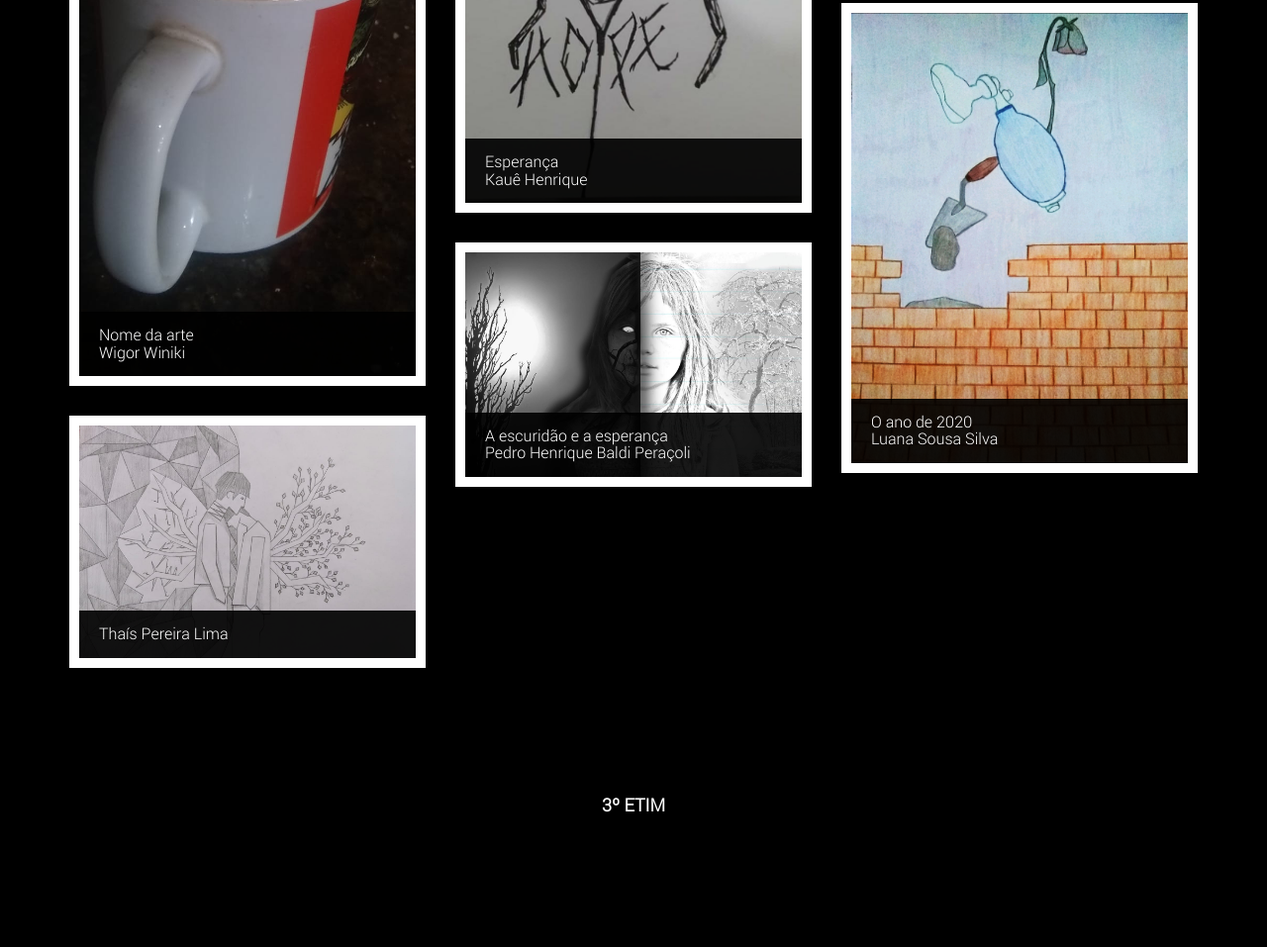
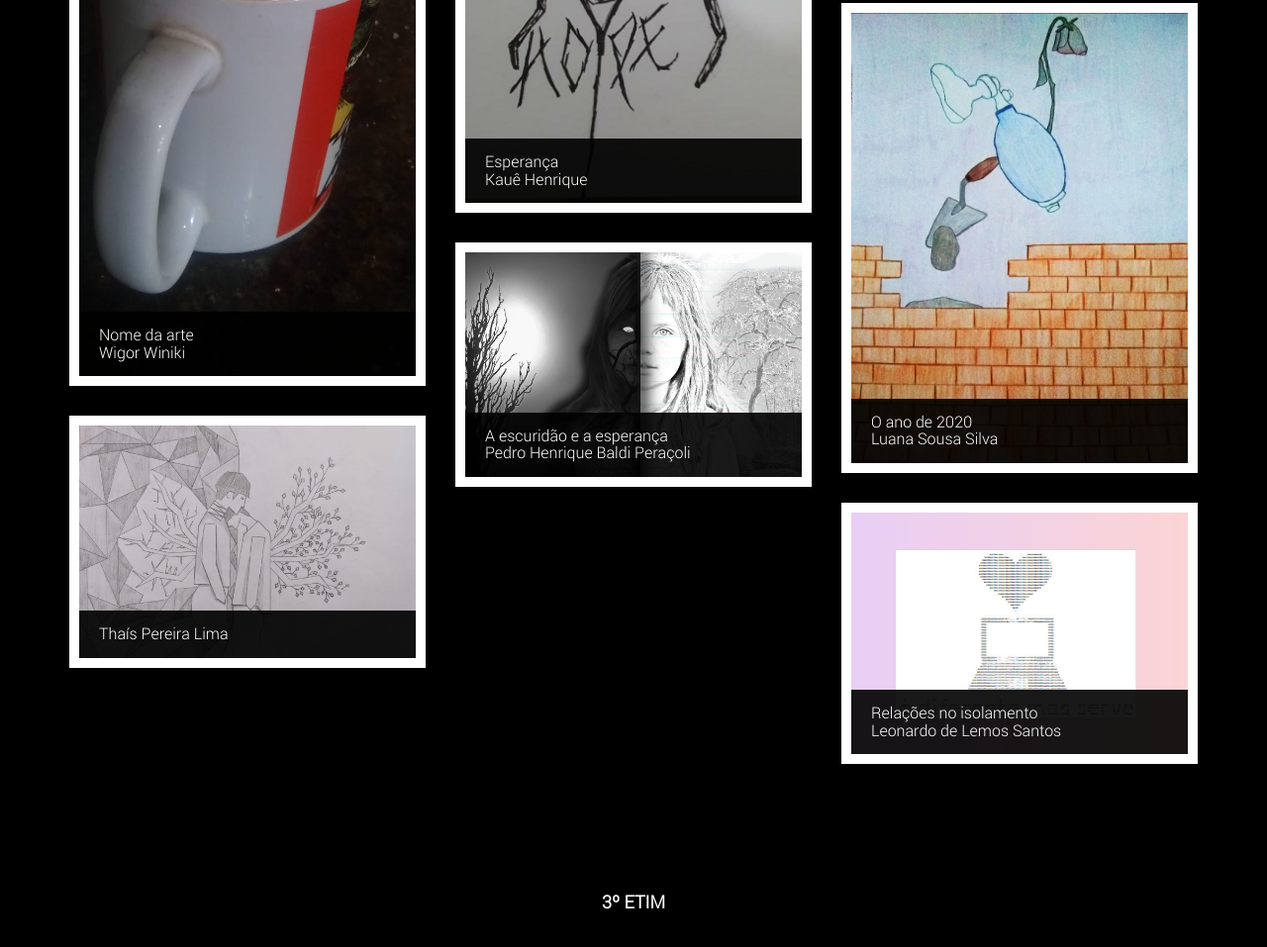
Before and after one commit to terceiro-etim/Galeria-de-arte, a plain HTML site: page index.html in a window 1280 px wide. Shown: the part 1532-2489 px from the top of the page at 99% size. Before the commit the page ends 2397 px from the top, so only its background shows below. Drawn offline with Linux system fonts and the light colour scheme.

Commit message:
Add files via upload

```diff
--- a/index.html
+++ b/index.html
@@ -154,6 +154,15 @@
                                 </div>
                             </div>
                         </div>
+                        <div class="post-masonry col-md-4 col-sm-6">
+                            <div class="post-thumb">
+                                <a href="images/Leo.jpeg" data-lightbox="mygallery"><img src="images/Leo.jpeg" alt="Lemos"></a>
+                                <div class="title-over">
+                                    <h5><a href="#">Relações no isolamento</a></h5>
+                                    <h5><a href="#">Leonardo de Lemos Santos</a></h5>
+                                </div>
+                            </div>
+                        </div>
                     </div>
                 </div>
             </div>
```
Also changed, not shown: images/Leo.jpeg (added).
